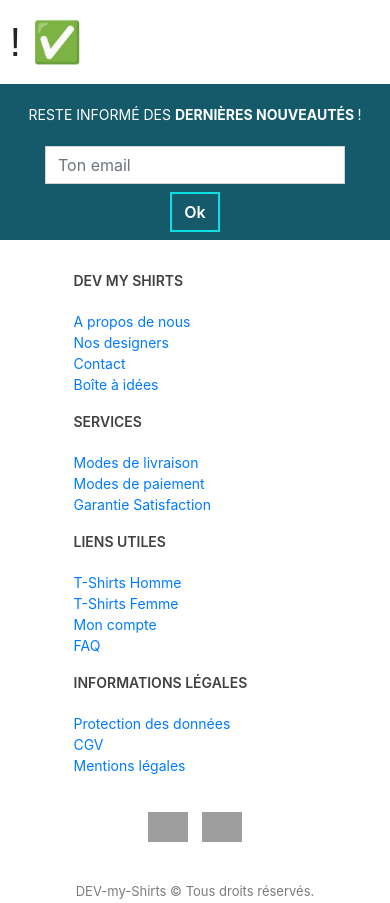
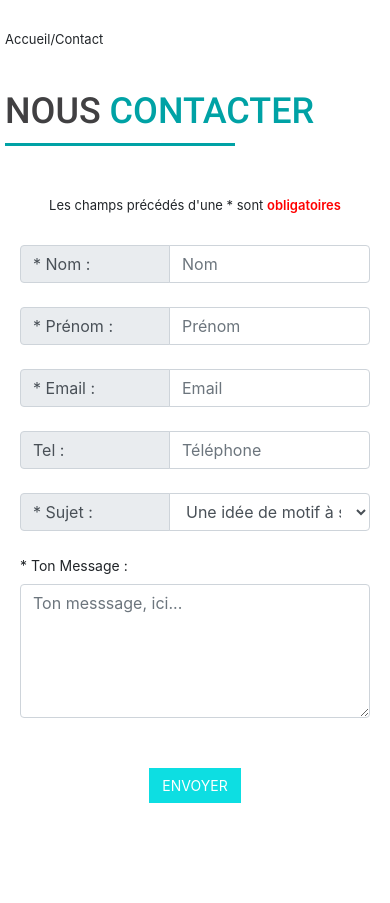
Before and after one commit to benoitpetit/web-symfony, a Symfony app: template templates/contact/index.html.twig in a window 390 px wide. Shown: the top 903 px of the page. Run offline with Twig, Linux system fonts and the light colour scheme; the template is opened without the code that fills it, so the values that code supplies are empty; some libraries are stand-ins or nearby versions; grey boxes are pictures that could not be loaded.

Commit message:
Maj legals + Create Contact

```diff
--- a/templates/contact/index.html.twig
+++ b/templates/contact/index.html.twig
@@ -3,14 +3,94 @@
 {% block title %} {{ controller_name }} | {{ parent() }} {% endblock %}
 
 {% block body %}
-<style>
-    .example-wrapper { margin: 1em auto; max-width: 800px; width: 95%; font: 18px/1.5 sans-serif; }
-    .example-wrapper code { background: #F5F5F5; padding: 2px 6px; }
-</style>
 
-<div class="example-wrapper">
-    <h1>{{ controller_name }}! ✅</h1>
+<div class="container contact">
+
+    <!-- FIL D'ARIANE -->
+    <div class="ariane"> Accueil/Contact </div>
+
+    <!-- Formulaire & Map -->
+    <h1> NOUS <span>CONTACTER</span></h1>
+    <div class="ligne"></div>
+
+ <!-- ////////////////// FORMULAIRE de CONTACT /////////////////////////// -->
+
+    <div class="row">
+        <div class="col-md-7"> <!-- formulaire -->
+            <div class= "champs">Les champs précédés d'une * sont <span>obligatoires</span></div>
+
+            <form method= "POST">
+                <div class="col-auto">
+
+                    <div class="input-group mb-4">
+                      <div class="input-group-prepend">
+                        <div class="input-group-text"> * Nom :</div>
+                      </div>
+                      <input type="text" class="form-control" id="lastname" name="lastname" placeholder="Nom">
+                    </div>
+
+                    <div class="input-group mb-4">
+                      <div class="input-group-prepend">
+                        <div class="input-group-text"> * Prénom :</div>
+                      </div>
+                      <input type="text" class="form-control" id="firstname" name="firstname" placeholder="Prénom">
+                    </div>
+
+                    <div class="input-group mb-4">
+                      <div class="input-group-prepend">
+                        <div class="input-group-text"> * Email :</div>
+                      </div>
+                      <input type="email" class="form-control" id="email" name="email" placeholder="Email">
+                    </div>
+
+                    <div class="input-group mb-4">
+                      <div class="input-group-prepend">
+                        <div class="input-group-text"> Tel :</div>
+                      </div>
+                      <input type="text" class="form-control" id="phone" name="phone" placeholder="Téléphone">
+                    </div>
+
+                    <div class="input-group mb-4">
+                      <div class="input-group-prepend">
+                        <div class="input-group-text"> * Sujet :</div>
+                      </div>
+                      <select class="form-control" id="subject" name="subject">
+                        <option> Une idée de motif à soumettre </option>
+                        <option> Un simple message </option>
+                      </select>
+                    </div>
+
+                    <div class="form-group">
+                        <label for="exampleFormControlTextarea1"> * Ton Message :</label>
+                        <textarea class="form-control" rows="5" id="message" name="message" placeholder="Ton messsage, ici..."></textarea>
+                    </div>
+
+                </div> <!-- fin col-auto -->
+
+                <button type="button" class="btn">Envoyer</button>
+
+            </form>
+        </div> <!-- fin col-md-7-->
 
 
-</div>
+    <!-- ////////////////// GOOGLE MAP /////////////////////////// -->
+
+        <div class="col-md-5">
+            <div class="map">
+                <iframe src="https://www.google.com/maps/embed?pb=!1m18!1m12!1m3!1d2529.9822615576736!2d3.073785515738492!3d50.6460205795028!2m3!1f0!2f0!3f0!3m2!1i1024!2i768!4f13.1!3m3!1m2!1s0x47c32a0cd483c20f%3A0x5151a22a084d3ded!2s110+Avenue+de+la+R%C3%A9publique%2C+59110+La+Madeleine!5e0!3m2!1sfr!2sfr!4v1543161040050"
+                        height="400" frameborder="0" style="border:0"></iframe>
+            </div>
+            <div class="address"><strong>DEV My Shirts </strong><br><br>
+                                110 avenue de la République <br>
+                                59110 LA MADELEINE <br>
+                                Tél : 03.20.10.10.10 <br>
+                                <span>dev-my-shirt@gmail.com</span>
+            </div>
+        </div> <!-- fin col-md-5-->
+
+
+    </div> <!-- fin div raw-->
+
+</div> <!-- fin du container contact-->
+
 {% endblock %}
```
Also changed, not shown: public/assets/style/pages/contact.scss, public/assets/style/pages/legals.scss, public/assets/style/style.min.css, 1 other file.
